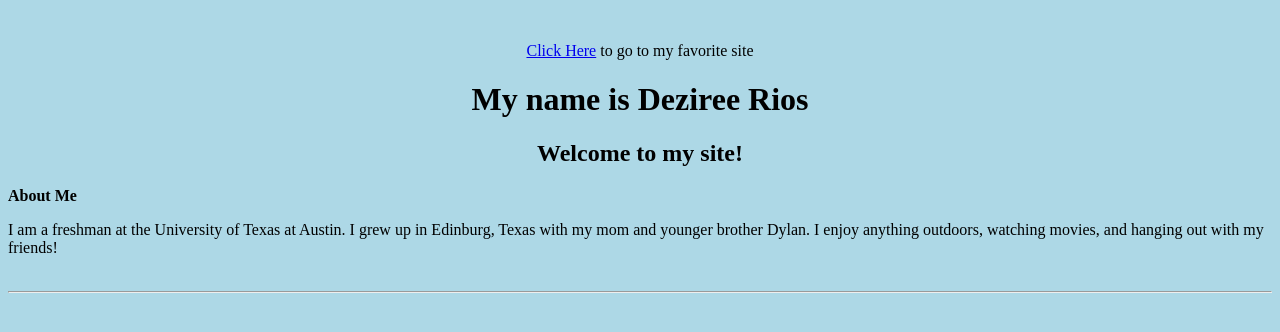
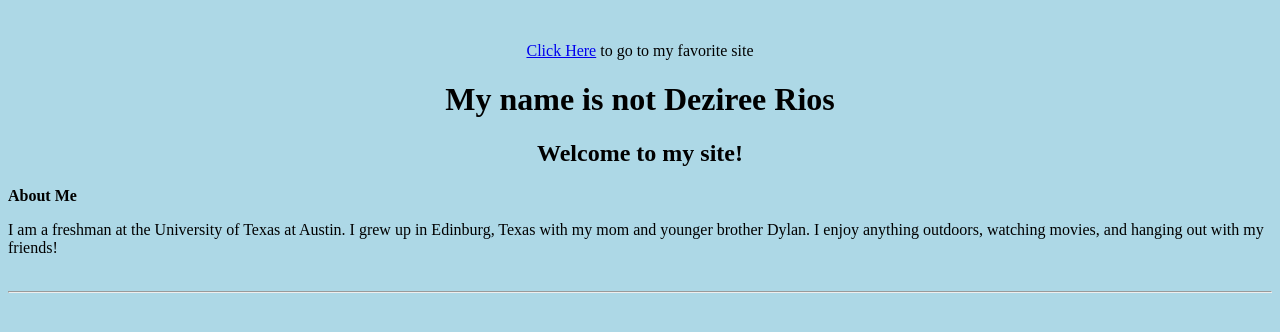
Before and after one commit to dezireerios/dezireerios.github.io, a plain HTML site: page index.html in a window 1280 px wide. Drawn offline with Linux system fonts and the light colour scheme.

Commit message:
added not

```diff
--- a/index.html
+++ b/index.html
@@ -1,7 +1,7 @@
 <p>&nbsp;</p>
 <p style="text-align: center;"><a href="https://www.netflix.com">Click Here</a> to go
 to my favorite site</p>
-<h1 style="text-align: center;">My name is Deziree Rios</h1>
+<h1 style="text-align: center;">My name is not Deziree Rios</h1>
 <h2 style="text-align: center;">Welcome to my site!</h2>
 <body bgcolor = "LightBlue">
 <p><strong>About Me</strong></p>
```
Also changed, not shown: 1 other file.
